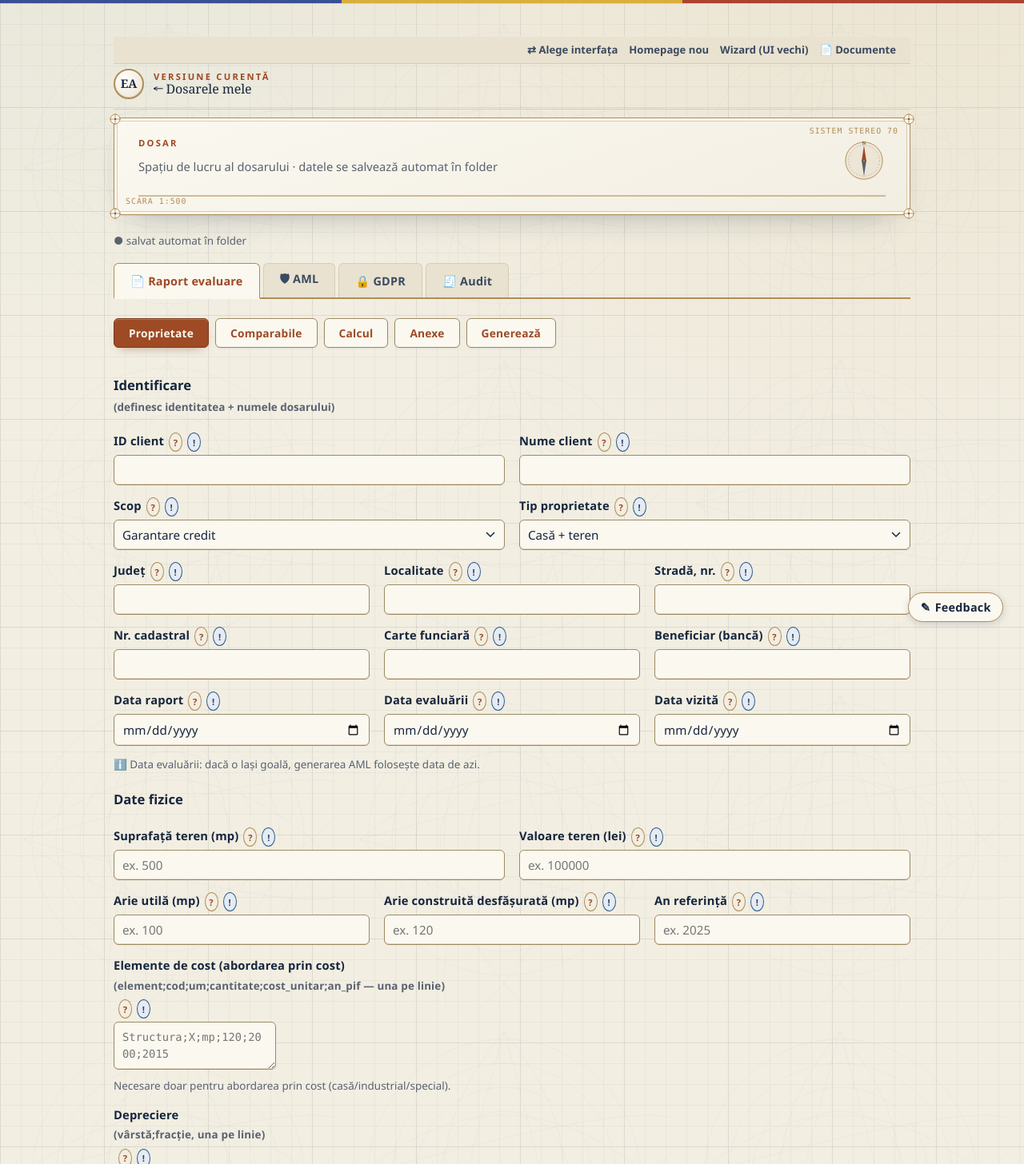
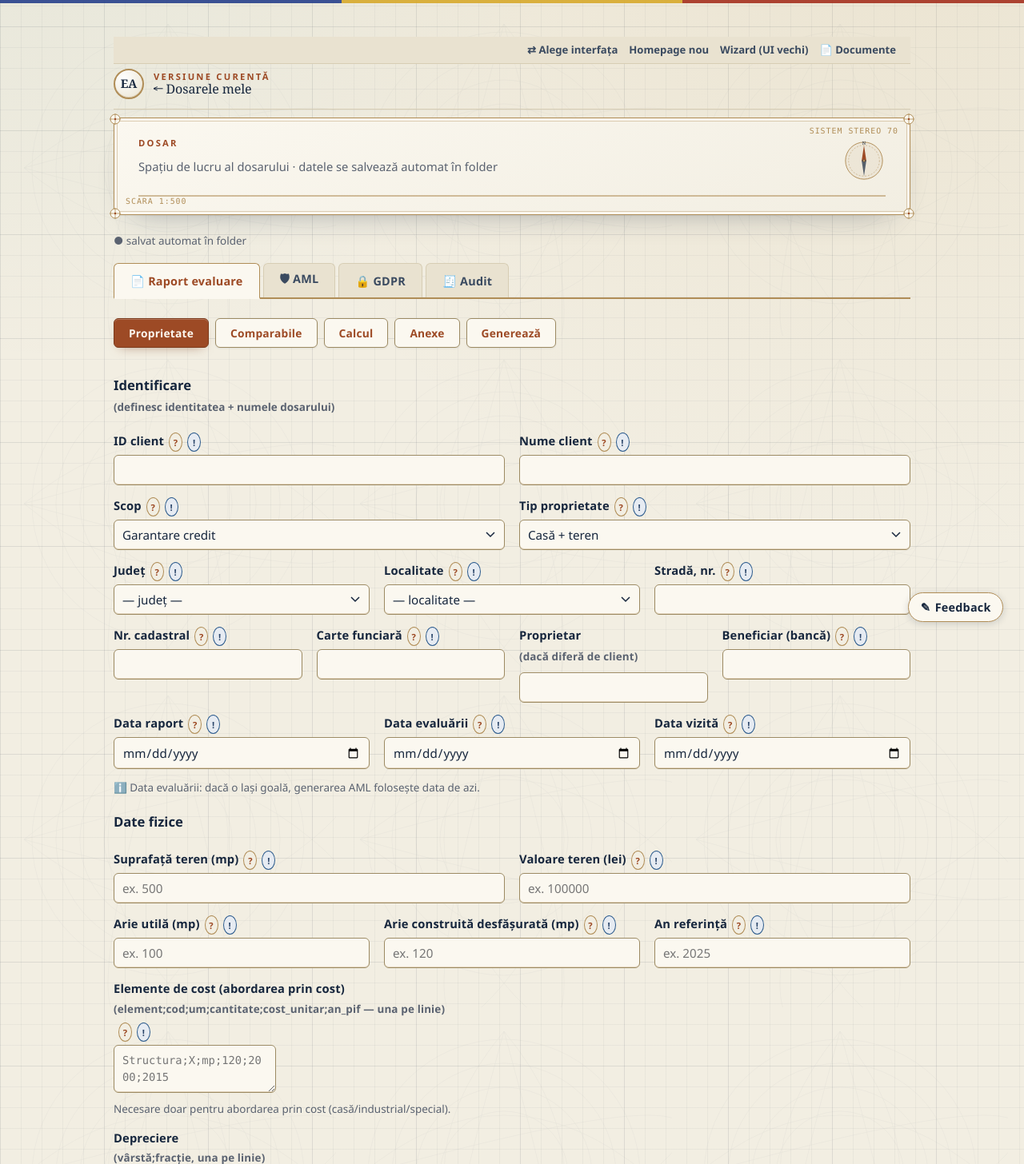
Before and after one commit to adrianserbanescu-byte/anevar, a Python web app: template evaluare-anevar/src/evaluare/web/templates/curent/dosar.html in a window 1280 px wide. Shown: the top 1456 px of the page at 80% size. Run offline with Jinja, Linux system fonts and the light colour scheme; the template is opened without the code that fills it, so the values that code supplies are empty.

Commit message:
UI nou: județ/localitate = liste din /api/localitati (diacritice + slug) + câmp proprietar
- Județ + Localitate (Identificare + descoperire) acum SELECT-uri populate din /api/localitati: județ →
  localitate dependentă + opțiune „altă (scriu)". value=slug (pt descoperire), iar raportul folosește numele
  afișat (numeLoc) — diacritice corecte. Restaurează valorile salvate după populare (async).
- Câmp „Proprietar (dacă diferă de client)" -> meta.proprietar (exista in model, lipsea in UI).
+2 e2e (județ populat + localitate dependentă). 86 e2e + 495 teste.

Co-Authored-By: Claude Opus 4.8 (1M context) <noreply@anthropic.com>

```diff
--- a/evaluare-anevar/scripts/_pw_smoke.py
+++ b/evaluare-anevar/scripts/_pw_smoke.py
@@ -216,6 +216,11 @@ with sync_playwright() as pw:
           p.eval_on_selector("#data_evaluarii", "e=>e.value<=new Date().toISOString().slice(0,10)") is True)
     check("dosar: popover mapare (!) prezent", p.eval_on_selector(".hint-toggle.is-map", "e=>!!e") is True)
     check("dosar: ajutor (?) re-adaugat", p.eval_on_selector(".hint-toggle:not(.is-map)", "e=>e.textContent==='?'") is True)
+    # județ/localitate = liste din /api/localitati (diacritice), cu localitate dependentă
+    p.wait_for_function("document.querySelector('#judet') && document.querySelector('#judet').options.length>1", timeout=8000)
+    check("dosar: județ = listă din /api/localitati", p.eval_on_selector("#judet", "e=>e.options.length>1") is True)
+    p.select_option("#judet", index=1)
+    check("dosar: localitate dependentă se populează la județ", p.eval_on_selector("#localitate", "e=>e.options.length>1") is True)
     # tip + scop stabilite la creare -> blocate (read-only) în workspace
     check("dosar: tip proprietate blocat după creare", p.eval_on_selector("#tip_proprietate", "e=>e.disabled") is True)
 
--- a/evaluare-anevar/src/evaluare/web/templates/curent/dosar.html
+++ b/evaluare-anevar/src/evaluare/web/templates/curent/dosar.html
@@ -50,13 +50,16 @@
             <option value="agricol">Teren agricol</option><option value="special">Specială</option></select></div>
       </div>
       <div class="field-row">
-        <div class="field"><label for="judet">Județ</label><input id="judet"></div>
-        <div class="field"><label for="localitate">Localitate</label><input id="localitate"></div>
+        <div class="field"><label for="judet">Județ</label><select id="judet"><option value="">— județ —</option></select></div>
+        <div class="field"><label for="localitate">Localitate</label>
+          <select id="localitate"><option value="">— localitate —</option></select>
+          <input id="localitate_alt" placeholder="altă localitate (scriu)" hidden></div>
         <div class="field"><label for="adresa_strada">Stradă, nr.</label><input id="adresa_strada"></div>
       </div>
       <div class="field-row">
         <div class="field"><label for="numar_cadastral">Nr. cadastral</label><input id="numar_cadastral"></div>
         <div class="field"><label for="carte_funciara">Carte funciară</label><input id="carte_funciara"></div>
+        <div class="field"><label for="proprietar">Proprietar <span class="hint">(dacă diferă de client)</span></label><input id="proprietar"></div>
         <div class="field"><label for="beneficiar">Beneficiar (bancă)</label><input id="beneficiar"></div>
       </div>
       <div class="field-row">
@@ -114,8 +117,8 @@
         <div class="field"><label for="d-portal">Portal</label>
           <select id="d-portal"><option value="toate" selected>Toate portalurile</option>
             <option value="imobiliare">imobiliare.ro</option><option value="storia">storia.ro</option></select></div>
-        <div class="field"><label for="d-judet">Județ</label><input id="d-judet"></div>
-        <div class="field"><label for="d-localitate">Localitate</label><input id="d-localitate"></div>
+        <div class="field"><label for="d-judet">Județ</label><select id="d-judet"><option value="">— județ —</option></select></div>
+        <div class="field"><label for="d-localitate">Localitate</label><select id="d-localitate"><option value="">— localitate —</option></select></div>
       </div>
       <div class="field-row">
         <div class="field"><label for="d-an">An constr.</label><input id="d-an" type="number" placeholder="2013"></div>
@@ -354,6 +357,31 @@ Object.keys(WIZARD||{}).forEach(function(k){ var e=$(k); if(!e) return;
 ["tip_proprietate","scop"].forEach(function(k){ var e=$(k);
   if(e && WIZARD && WIZARD[k]){ e.disabled=true; e.setAttribute("aria-disabled","true");
     e.title="Stabilit la crearea dosarului — pentru altul, creează un dosar nou."; } });
+
+// Numele afișat (text) al unui select de localitate/județ — pentru raport (nu slug-ul).
+function numeLoc(id){ var e=$(id); if(!e) return ""; if(e.tagName!=="SELECT") return e.value;
+  if(e.value==="__alt__") return ($(id+"_alt")&&$(id+"_alt").value)||"";
+  return e.value ? (e.selectedOptions[0]||{}).text||"" : ""; }
+// Județ + localitate ca LISTE din /api/localitati (diacritice corecte; value=slug pentru descoperire).
+(function(){
+  var W=(typeof WIZARD!=="undefined"&&WIZARD)||{};
+  fetch("/api/localitati").then(function(r){ return r.ok?r.json():Promise.reject(); }).then(function(d){
+    var LOC=d.localitati, JUD=d.judete;
+    function optJ(){ return '<option value="">— județ —</option>'+JUD.map(function(j){return "<option value='"+j.slug+"'>"+j.nume+"</option>";}).join(""); }
+    function optL(arr,alt){ return '<option value="">— localitate —</option>'+(arr||[]).map(function(l){return "<option value='"+l.slug+"'>"+l.nume+"</option>";}).join("")+(alt?'<option value="__alt__">— altă (scriu) —</option>':''); }
+    function wire(jId,lId,altId,savedJ,savedL){
+      var js=$(jId), ls=$(lId); if(!js||!ls) return;
+      js.innerHTML=optJ(); if(savedJ) js.value=savedJ;
+      function popL(restore){ ls.innerHTML=optL(LOC[js.value], !!altId); if(restore) ls.value=restore;
+        if(altId&&$(altId)) $(altId).hidden = ls.value!=="__alt__"; }
+      js.addEventListener("change", function(){ popL(); salveaza&&salveaza(); });
+      if(altId&&$(altId)) ls.addEventListener("change", function(){ $(altId).hidden = ls.value!=="__alt__"; });
+      popL(savedL);
+    }
+    wire("judet","localitate","localitate_alt", W.judet, W.localitate);
+    wire("d-judet","d-localitate", null, $("judet")?$("judet").value:"", $("localitate")?$("localitate").value:"");
+  }).catch(function(){ /* listă indisponibilă — selectele rămân cu opțiunea goală */ });
+})();
 
 // Checkpoint de asumare (om în buclă): «Generează» e blocat până confirmă evaluatorul.
 // Convergență audit juridic + LLM council: asumarea trebuie să trăiască în UI, cu urmă în dosar.
@@ -643,8 +671,9 @@ function asambleaza(){
   var land_comparables=$("comparabile_teren").value.trim().split("\n").filter(Boolean).map(function(l){var p=l.split(";");return{pret_mp:p[0],suprafata:p[1]};});
   var SCOP={garantare:["Garantarea creditului ipotecar","Valoarea de piață (SEV 102)"],raportare_financiara:["Raportare financiară (IFRS)","Valoarea justă (IFRS 13)"],asigurare:["Asigurare","Valoarea de asigurare"],impozitare:["Impozitare","Valoarea impozabilă"],litigii:["Litigiu","Valoarea de piață (SEV 102)"]};
   var sc=SCOP[$("scop").value]||SCOP.garantare;
-  var meta={client_nume:$("nume_client").value||"Client",adresa:[$("adresa_strada").value,$("localitate").value,$("judet").value].filter(Boolean).join(", ")||"-",numar_cadastral:$("numar_cadastral").value,carte_funciara:$("carte_funciara").value,evaluator_nume:"{{ cont.nume if cont else '' }}",evaluator_legitimatie:"{{ cont.legitimatie if cont else '' }}",data_evaluarii:$("data_evaluarii").value||"2026-01-16",data_raportului:$("data_raportului").value||"2026-01-16",moneda:$("moneda").value,scop:sc[0],tip_valoare:sc[1]};
+  var meta={client_nume:$("nume_client").value||"Client",adresa:[$("adresa_strada").value,numeLoc("localitate"),numeLoc("judet")].filter(Boolean).join(", ")||"-",numar_cadastral:$("numar_cadastral").value,carte_funciara:$("carte_funciara").value,evaluator_nume:"{{ cont.nume if cont else '' }}",evaluator_legitimatie:"{{ cont.legitimatie if cont else '' }}",data_evaluarii:$("data_evaluarii").value||"2026-01-16",data_raportului:$("data_raportului").value||"2026-01-16",moneda:$("moneda").value,scop:sc[0],tip_valoare:sc[1]};
   if($("beneficiar").value) meta.beneficiar=$("beneficiar").value;
+  if($("proprietar")&&$("proprietar").value) meta.proprietar=$("proprietar").value;
   var curs=($("curs_valutar")&&$("curs_valutar").value||"").replace(",",".").trim();
   if(curs) meta.curs_valutar=curs;
   var faraConstr=($("tip_proprietate").value==="agricol");
```
